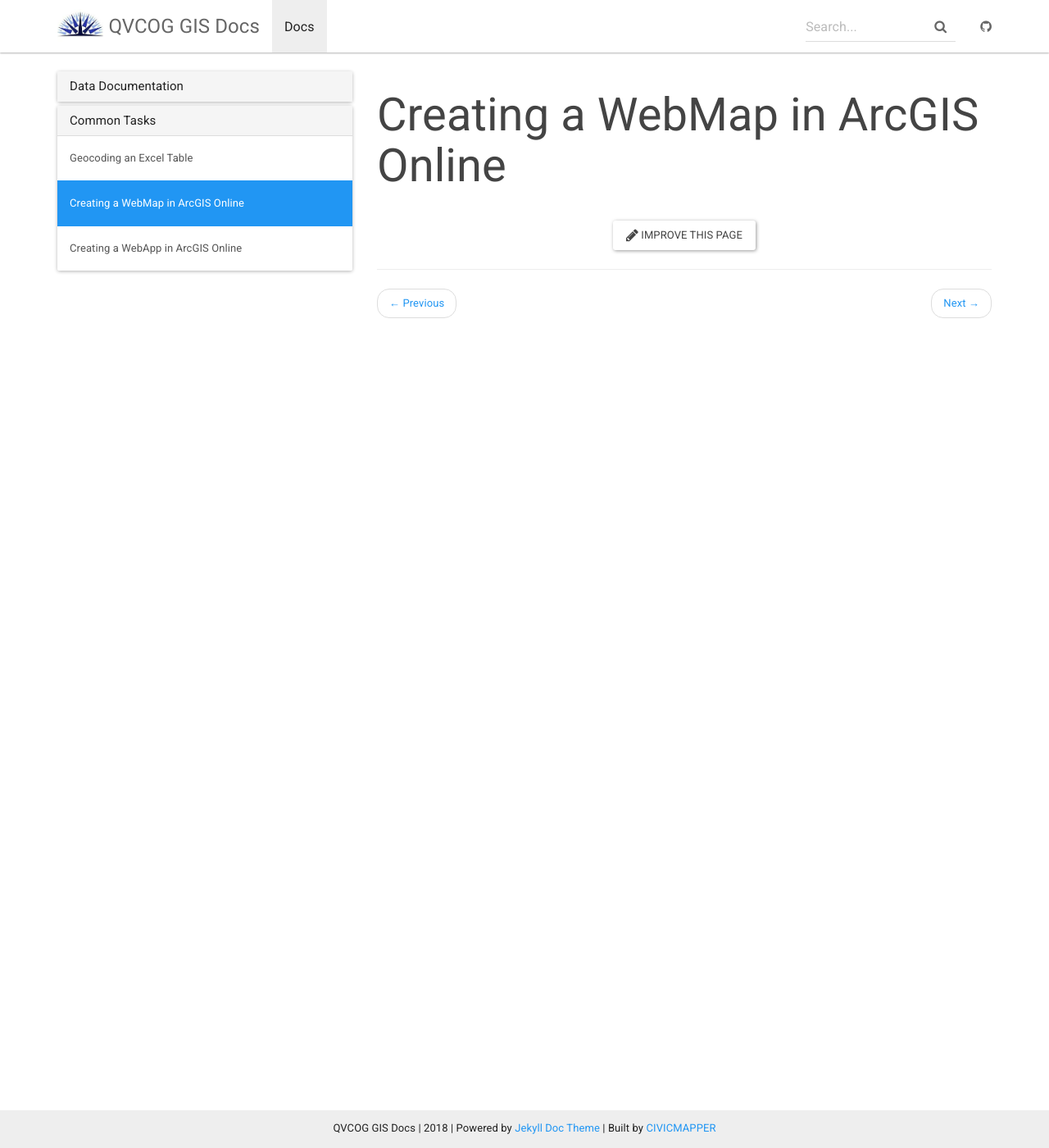
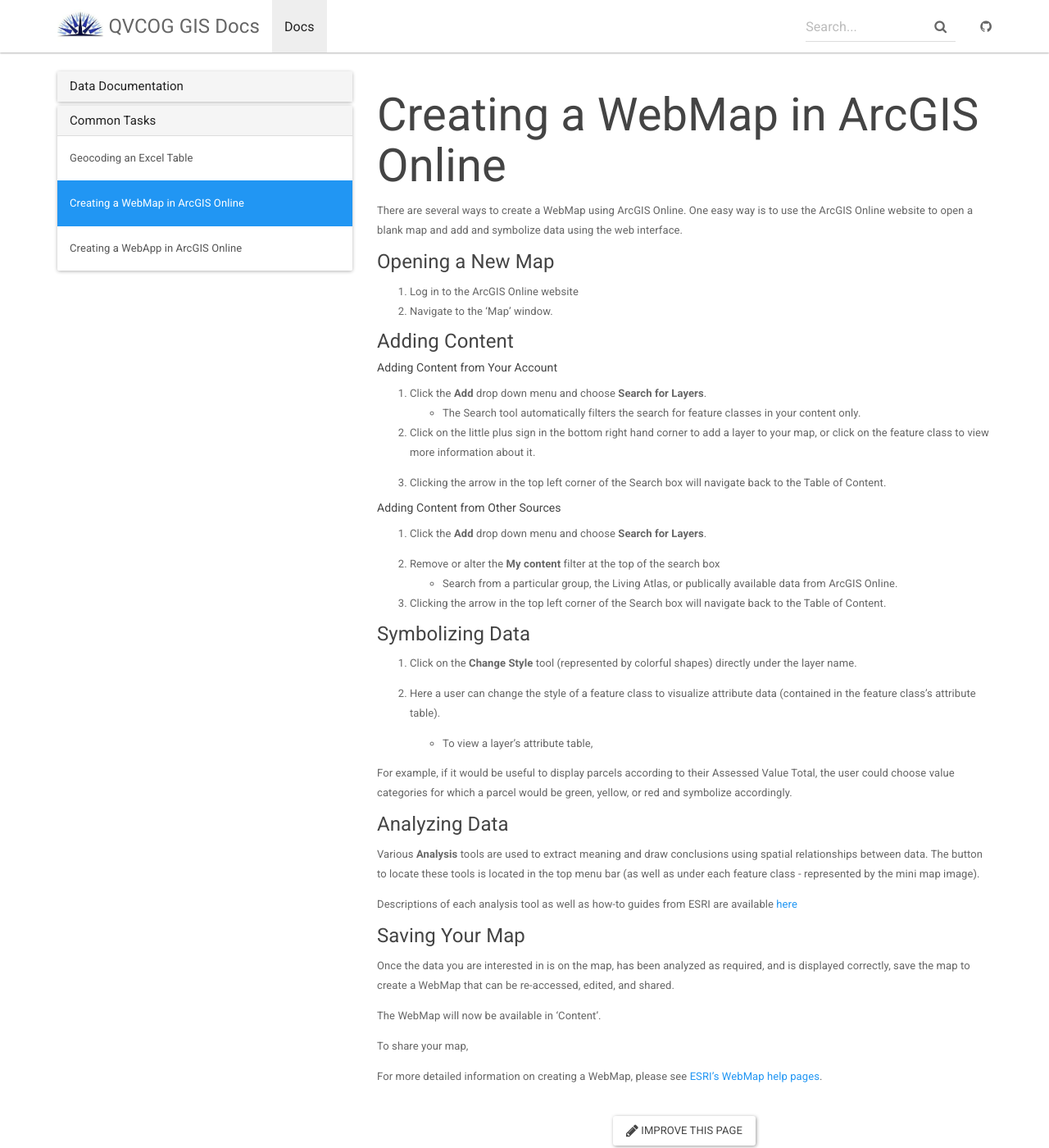
Before and after one commit to civicmapper/csc-docs, a Jekyll site: the page built from _docs/common_tasks/webmapcreate.md, in a window 1280 px wide and 1400 px high. Shown: the whole window at 82% size. Built offline with Jekyll 4.4.1, drawn with Linux system fonts in a browser that asks for light colours; nearby versions of some CDN libraries.

Commit message:
Updated text content in all pages

```diff
--- a/_docs/common_tasks/webmapcreate.md
+++ b/_docs/common_tasks/webmapcreate.md
@@ -2,3 +2,54 @@
 title: Creating a WebMap in ArcGIS Online
 permalink: /docs/webmapcreate/
 ---
+There are several ways to create a WebMap using ArcGIS Online. One easy way is to use the ArcGIS Online website to open a blank map and add and symbolize data using the web interface.
+
+#### Opening a New Map
+
+1.  Log in to the ArcGIS Online website
+2.  Navigate to the ‘Map’ window.
+
+#### Adding Content
+
+###### Adding Content from Your Account
+
+1.  Click the **Add** drop down menu and choose **Search for Layers**.
+    *   The Search tool automatically filters the search for feature classes in your content only.
+
+2.  Click on the little plus sign in the bottom right hand corner to add a layer to your map, or click on the feature class to view more information about it.
+
+3. Clicking the arrow in the top left corner of the Search box will navigate back to the Table of Content.
+
+###### Adding Content from Other Sources
+
+1.  Click the **Add** drop down menu and choose **Search for Layers**.
+
+2.  Remove or alter the **My content** filter at the top of the search box
+    *   Search from a particular group, the Living Atlas, or publically available data from ArcGIS Online.
+
+3. Clicking the arrow in the top left corner of the Search box will navigate back to the Table of Content.
+
+#### Symbolizing Data
+
+1.  Click on the **Change Style** tool (represented by colorful shapes) directly under the layer name.
+
+2.  Here a user can change the style of a feature class to visualize attribute data (contained in the feature class's attribute table).
+    *   To view a layer's attribute table,
+
+For example, if it would be useful to display parcels according to their Assessed Value Total, the user could choose value categories for which a parcel would be green, yellow, or red and symbolize accordingly.
+
+#### Analyzing Data
+
+Various **Analysis** tools are used to extract meaning and draw conclusions using spatial relationships between data. The button to locate these tools is located in the top menu bar (as well as under each feature class - represented by the mini map image).
+
+Descriptions of each analysis tool as well as how-to guides from ESRI are available [here](http://doc.arcgis.com/en/arcgis-online/analyze/perform-analysis.htm)
+
+#### Saving Your Map
+
+Once the data you are interested in is on the map, has been analyzed as required, and is displayed correctly, save the map to create a WebMap that can be re-accessed, edited, and shared.
+
+The WebMap will now be available in ‘Content’.
+
+To share your map,
+
+For more detailed information on creating a WebMap, please see [ESRI’s WebMap help pages](https://doc.arcgis.com/en/arcgis-online/get-started/get-started-with-maps.htm).
```
Also changed, not shown: _docs/common_tasks/datainfo.md (+18 -0 lines), _docs/common_tasks/geocoding.md (+2 -2 lines), _docs/common_tasks/orgstructure.md (+6 -0 lines), _docs/common_tasks/webappcreate.md (+26 -0 lines).
